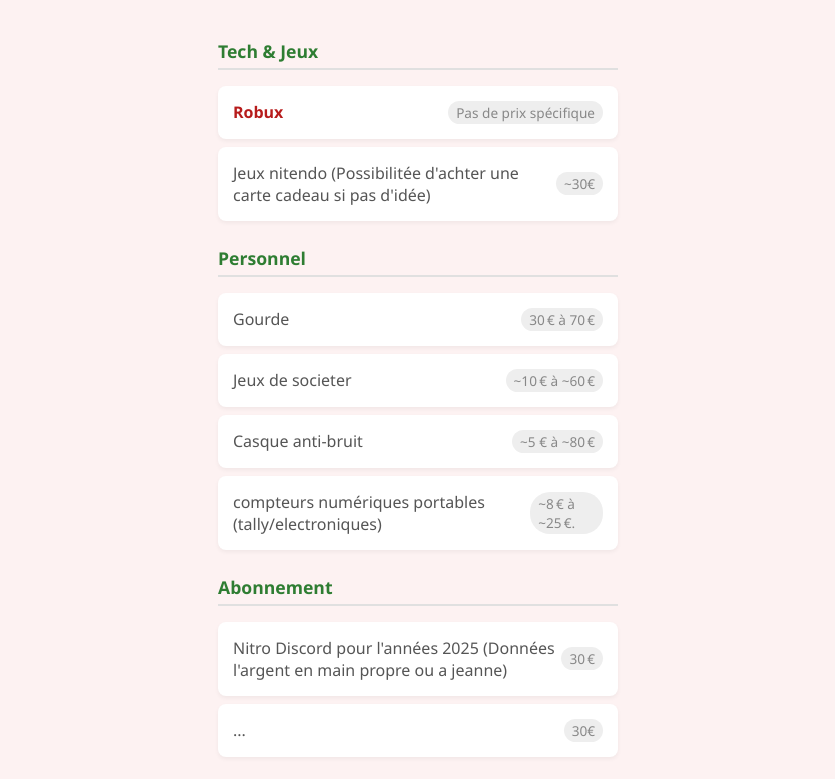
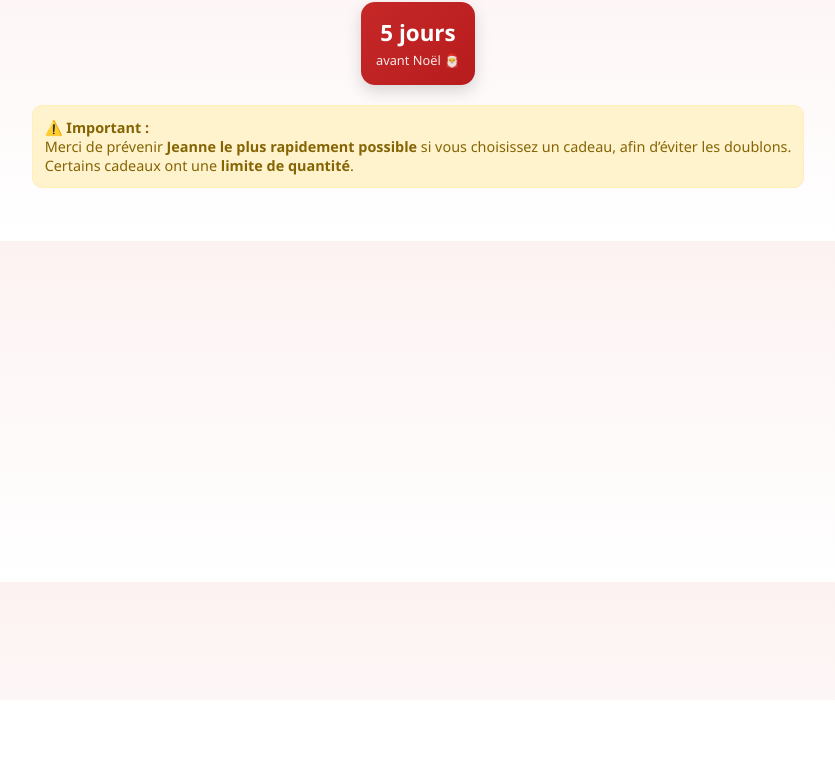
Before and after one commit to HelloProtect/RegaloNavidad, a plain HTML site: page index.html in a window 1280 px wide. Shown: the part 100-879 px from the top of the page, without its empty margins (222-1057 px from the left). After the commit the page ends 800 px from the top, so only its background shows below. Drawn offline with Linux system fonts and the light colour scheme.

Commit message:
Update index.html

```diff
--- a/index.html
+++ b/index.html
@@ -4,57 +4,168 @@
   <meta charset="UTF-8">
   <meta name="viewport" content="width=device-width, initial-scale=1.0">
   <style>
-    body { font-family: 'Segoe UI', sans-serif; background: #fdf2f2; padding: 20px; display: flex; flex-direction: column; align-items: center; }
-    .container { width: 100%; max-width: 400px; }
-    h2 { color: #2e7d32; border-bottom: 2px solid #e0e0e0; padding-bottom: 5px; margin-top: 25px; font-size: 1.1rem; }
+    body {
+      font-family: 'Segoe UI', sans-serif;
+      background: linear-gradient(180deg, #fdf2f2, #fff);
+      padding: 20px;
+      display: flex;
+      flex-direction: column;
+      align-items: center;
+    }
+
+    .container { width: 100%; max-width: 420px; }
+
+    h1 {
+      margin-bottom: 10px;
+      text-align: center;
+    }
+
+    /* Countdown */
+    .countdown {
+      background: linear-gradient(135deg, #c62828, #b71c1c);
+      color: white;
+      padding: 15px;
+      border-radius: 14px;
+      text-align: center;
+      margin-bottom: 20px;
+      box-shadow: 0 6px 16px rgba(0,0,0,0.15);
+    }
+
+    .countdown span {
+      font-size: 1.4rem;
+      font-weight: bold;
+      display: block;
+    }
+
+    .countdown small {
+      font-size: 0.8rem;
+      opacity: 0.9;
+    }
+
+    .info {
+      background: #fff3cd;
+      border: 1px solid #ffeeba;
+      color: #856404;
+      padding: 12px;
+      border-radius: 10px;
+      font-size: 0.9rem;
+      margin-bottom: 25px;
+    }
+
+    h2 {
+      color: #2e7d32;
+      border-bottom: 2px solid #e0e0e0;
+      padding-bottom: 5px;
+      margin-top: 30px;
+      font-size: 1.1rem;
+    }
+
     ul { list-style: none; padding: 0; }
 
     .gift-card {
-      background: white; margin-bottom: 8px; border-radius: 8px;
-      padding: 15px; box-shadow: 0 2px 4px rgba(0,0,0,0.05);
-      display: flex; justify-content: space-between; align-items: center;
+      background: white;
+      margin-bottom: 10px;
+      border-radius: 14px;
+      padding: 15px;
+      box-shadow: 0 4px 10px rgba(0,0,0,0.08);
+      display: flex;
+      justify-content: space-between;
+      align-items: center;
+      gap: 12px;
+      transition: transform 0.15s ease, box-shadow 0.15s ease;
+    }
+
+    .gift-card:hover {
+      transform: translateY(-2px);
+      box-shadow: 0 8px 18px rgba(0,0,0,0.12);
     }
 
     a { color: #b71c1c; text-decoration: none; font-weight: bold; }
     a:hover { text-decoration: underline; }
+
     .no-link { color: #555; font-weight: 500; }
-    .price { font-size: 0.85rem; color: #888; background: #eee; padding: 2px 8px; border-radius: 20px; }
+
+    .price {
+      font-size: 0.75rem;
+      color: #444;
+      background: #f1f1f1;
+      padding: 4px 10px;
+      border-radius: 20px;
+      white-space: nowrap;
+    }
+
+    .limit {
+      font-size: 0.7rem;
+      color: #888;
+      margin-top: 4px;
+    }
+
+    .left { display: flex; flex-direction: column; }
   </style>
 </head>
 <body>
-  <h1>🎄 Ma Liste </h1>
+  <h1>🎄 Ma liste de cadeaux</h1>
+
+  <div class="countdown">
+    <span id="countdown"></span>
+    <small>avant Noël 🎅</small>
+  </div>
+
+  <div class="info">
+    ⚠️ <strong>Important :</strong><br>
+    Merci de prévenir <strong>Jeanne le plus rapidement possible</strong> si vous choisissez un cadeau,
+    afin d’éviter les doublons.<br>
+    Certains cadeaux ont une <strong>limite de quantité</strong>.
+  </div>
+
   <div id="list" class="container"></div>
 
   <script>
+    /* 🎄 Compte à rebours jusqu'à Noël */
+    const countdownEl = document.getElementById('countdown');
+
+    function updateCountdown() {
+      const now = new Date();
+      const year = now.getMonth() === 11 && now.getDate() > 25 ? now.getFullYear() + 1 : now.getFullYear();
+      const christmas = new Date(year, 11, 25);
+
+      const diff = christmas - now;
+      const days = Math.floor(diff / (1000 * 60 * 60 * 24));
+
+      countdownEl.textContent = `${days} jour${days > 1 ? 's' : ''}`;
+    }
+
+    updateCountdown();
+    setInterval(updateCountdown, 60 * 60 * 1000);
+
+    /* 🎁 Liste des cadeaux */
     const categories = [
       {
         name: "Tech & Jeux",
         items: [
-          { name: "Robux", link: "https://www.roblox.com/fr/giftcards-fr?locale=fr_fr&utm_source", price: "Pas de prix spécifique" },
-          { name: "Jeux nitendo (Possibilitée d'achter une carte cadeau si pas d'idée)", link: "", price: "~30€" }
+          { name: "Robux", link: "https://www.roblox.com/fr/giftcards-fr?locale=fr_fr&utm_source", price: "Libre", limit: Infini },
+          { name: "Jeux Nintendo (ou carte cadeau)", link: "", price: "~30€", limit: 1 }
         ]
       },
       {
         name: "Personnel",
         items: [
-          { name: "Gourde", link: "", price: "30 € à 70 €" },
-          { name: "Jeux de societer", link: "", price: "~10 € à ~60 €" },
-          { name: "Casque anti-bruit", link: "", price: "~5 € à ~80 €" },
-          { name: "compteurs numériques portables (tally/electroniques)", link: "", price: "~8 € à ~25 €." }
+          { name: "Gourde", link: "", price: "30€ à 70€", limit: 1 },
+          { name: "Jeux de société", link: "", price: "10€ à 60€", limit: Juste_Pas_De_Doublon },
+          { name: "Casque anti-bruit", link: "", price: "5€ à 80€", limit: 1 },
+          { name: "Compteurs numériques portables", link: "", price: "8€ à 25€", limit: 1 }
         ]
       },
       {
         name: "Abonnement",
         items: [
-          { name: "Nitro Discord pour l'années 2025 (Données l'argent en main propre ou a jeanne)", link: "", price: "30 €" },
-          { name: "...", link: "", price: "30€" }
+          { name: "Nitro Discord – année 2025", link: "", price: "30€", limit: 1 }
         ]
       },
       {
-        name: "Vetements",
+        name: "Vêtements",
         items: [
-          { name: "Pull en laine", link: "", price: "60€" },
-          { name: "Casquette noire", link: "https://boutique.com", price: "25€" }
+          { name: "Voir avec Jeanne", link: "", price: "Inconune", limit: A_Voir },
         ]
       }
     ];
@@ -67,9 +178,12 @@
         <ul>
           ${cat.items.map(item => `
             <li class="gift-card">
-              ${item.link
-                ? `<a href="${item.link}" target="_blank">${item.name}</a>`
-                : `<span class="no-link">${item.name}</span>`}
+              <div class="left">
+                ${item.link
+                  ? `<a href="${item.link}" target="_blank">${item.name}</a>`
+                  : `<span class="no-link">${item.name}</span>`}
+                <span class="limit">🎁 Max : ${item.limit} fois</span>
+              </div>
               <span class="price">${item.price}</span>
             </li>
           `).join('')}
```
